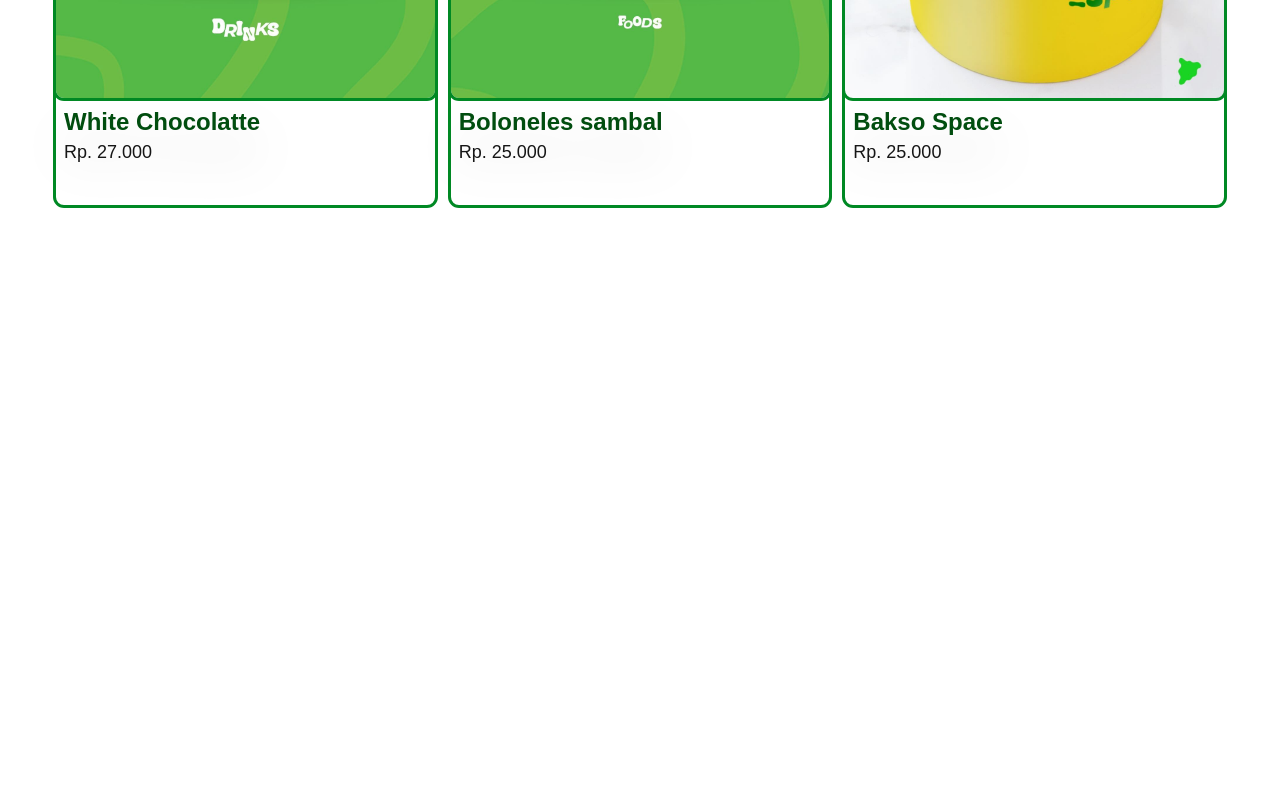
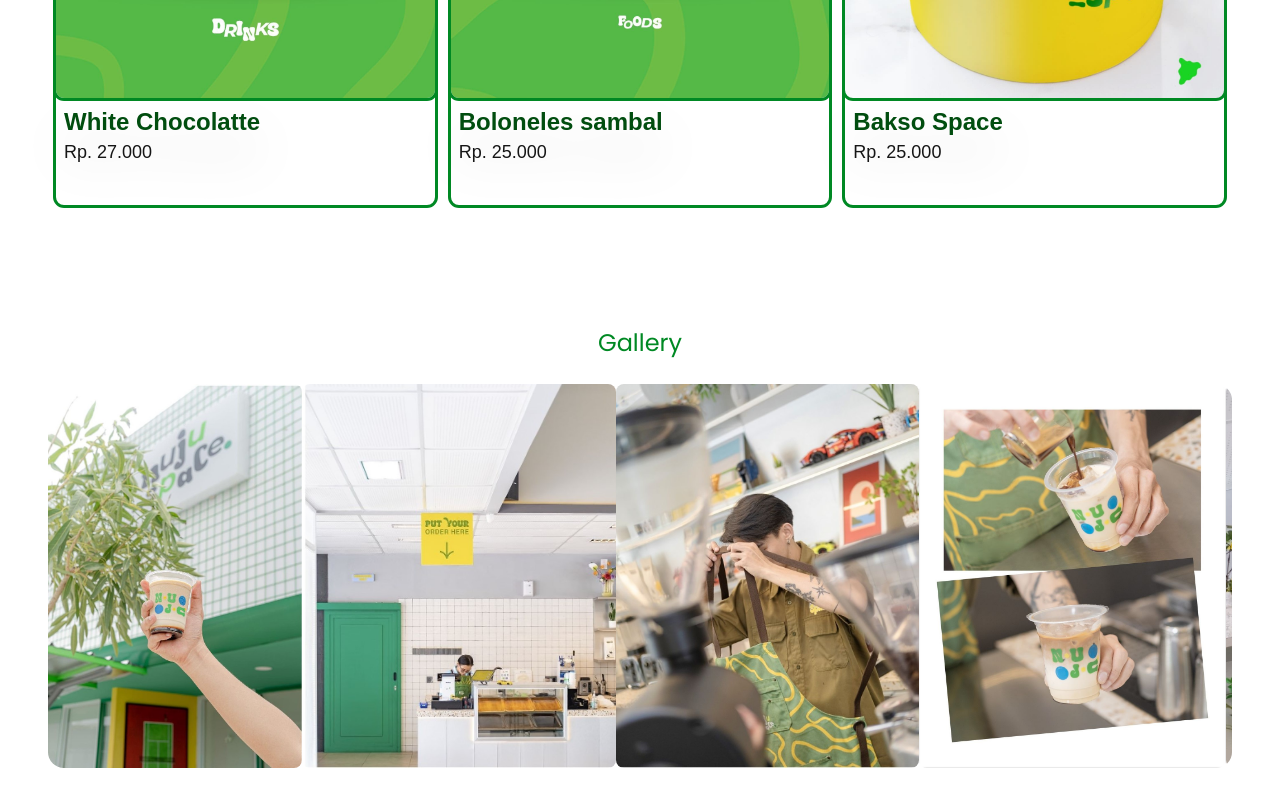
Before and after one commit to xwixz14/FrozenFood_ProjectWebII, a Next.js app: page / in a window 1280 px wide. Shown: the part 1379-2179 px from the top of the page. Before the commit the page ends 1621 px from the top, so only its background shows below. Built offline with nearby package versions, Linux system fonts and the light colour scheme.

Commit message:
DwiCahyoKuncoro(xwixz14) : Membuat halaman gallery dan sudah responsif di segala paltform

```diff
--- a/src/app/page.tsx
+++ b/src/app/page.tsx
@@ -1,20 +1,17 @@
+import Gallery from "@/components/gallery/page";
 import Menu from "@/components/menu/page";
 import Navbar from "@/components/navbar/page";
 
 export default function Home() {
   return (
     <>
-    <Navbar/>
-    {/* taro header disini */}
+      <Navbar />
+      {/* taro header disini */}
 
-    {/* Taro about disini */}
+      {/* Taro about disini */}
 
-
-    <Menu/>
-
-     </>
-
+      <Menu />
+      <Gallery />
+    </>
   );
-
-
 }
--- a/src/components/gallery/page.tsx
+++ b/src/components/gallery/page.tsx
@@ -0,0 +1,132 @@
+import React from "react";
+import { Poppins, Roboto_Condensed } from "next/font/google";
+
+const poppins = Poppins({
+  subsets: ["latin"],
+  weight: ["400"],
+});
+
+const roboto_condensed = Roboto_Condensed({
+  subsets: ["latin"],
+  weight: ["400"], // Note: weight should be an array here for consistency
+});
+function Gallery() {
+  return (
+    <>
+      <div
+        className="w-full pl-12 pr-12 pt-[25px] mt-25px mb-25px"
+        id="gallery"
+      >
+        <div className="mb-25px mt-35px">
+          <h1
+            className={`${poppins.className} font-bold text-center text-2xl text-color2`}
+          >
+            Gallery
+          </h1>
+        </div>
+        <div className="carousel rounded-box w-full h-96 ">
+          <div className="carousel-item ">
+            <img
+              src="/images/gallery/gallery1.jpg"
+              alt="Burger"
+              className="w-[100%] h-[100%] rounded-lg"
+            />
+          </div>
+          <div className="carousel-item">
+            <img
+              src="/images/gallery/gallery2.jpg"
+              alt="Burger"
+              className="w-[100%] h-[100%] rounded-lg"
+            />
+          </div>
+          <div className="carousel-item">
+            <img
+              src="/images/gallery/gallery3.jpg"
+              alt="Burger"
+              className="w-[100%] h-[100%] rounded-lg"
+            />
+          </div>
+          <div className="carousel-item">
+            <img
+              src="/images/gallery/gallery4.jpg"
+              alt="Burger"
+              className="w-[100%] h-[100%] rounded-lg"
+            />
+          </div>
+          <div className="carousel-item">
+            <img
+              src="/images/gallery/gallery5.jpg"
+              alt="Burger"
+              className="w-[100%] h-[100%] rounded-lg"
+            />
+          </div>
+          <div className="carousel-item">
+            <img
+              src="/images/gallery/gallery6.jpg"
+              alt="Burger"
+              className="w-[100%] h-[100%] rounded-lg"
+            />
+          </div>
+          <div className="carousel-item">
+            <img
+              src="/images/gallery/gallery7.jpg"
+              alt="Burger"
+              className="w-[100%] h-[100%] rounded-lg"
+            />
+          </div>
+          <div className="carousel-item">
+            <img
+              src="/images/gallery/gallery8.jpg"
+              alt="Burger"
+              className="w-[100%] h-[100%] rounded-lg"
+            />
+          </div>
+          <div className="carousel-item">
+            <img
+              src="/images/gallery/gallery9.jpg"
+              alt="Burger"
+              className="w-[100%] h-[100%] rounded-lg"
+            />
+          </div>
+          <div className="carousel-item">
+            <img
+              src="/images/gallery/gallery10.jpg"
+              alt="Burger"
+              className="w-[100%] h-[100%] rounded-lg"
+            />
+          </div>
+          <div className="carousel-item">
+            <img
+              src="/images/gallery/gallery11.jpg"
+              alt="Burger"
+              className="w-[100%] h-[100%] rounded-lg"
+            />
+          </div>
+          <div className="carousel-item">
+            <img
+              src="/images/gallery/gallery12.jpg"
+              alt="Burger"
+              className="w-[100%] h-[100%] rounded-lg"
+            />
+          </div>
+          <div className="carousel-item">
+            <img
+              src="/images/gallery/gallery13.jpg"
+              alt="Burger"
+              className="w-[100%] h-[100%] rounded-lg"
+            />
+          </div>
+          <div className="carousel-item">
+            <img
+              src="/images/gallery/gallery14.jpg"
+              alt="Burger"
+              className="w-[100%] h-[100%] rounded-lg"
+            />
+          </div>
+        </div>
+      </div>
+    </>
+  );
+}
+
+export default Gallery;
```
